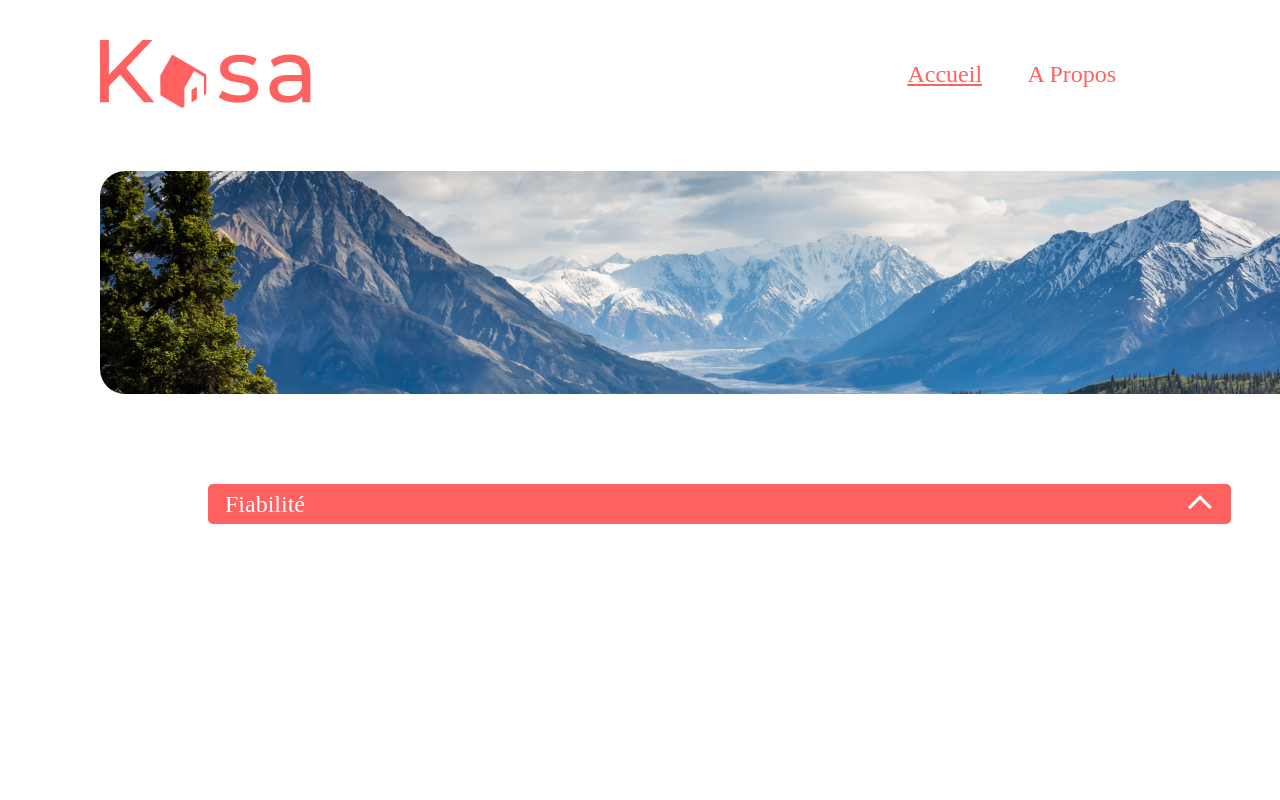
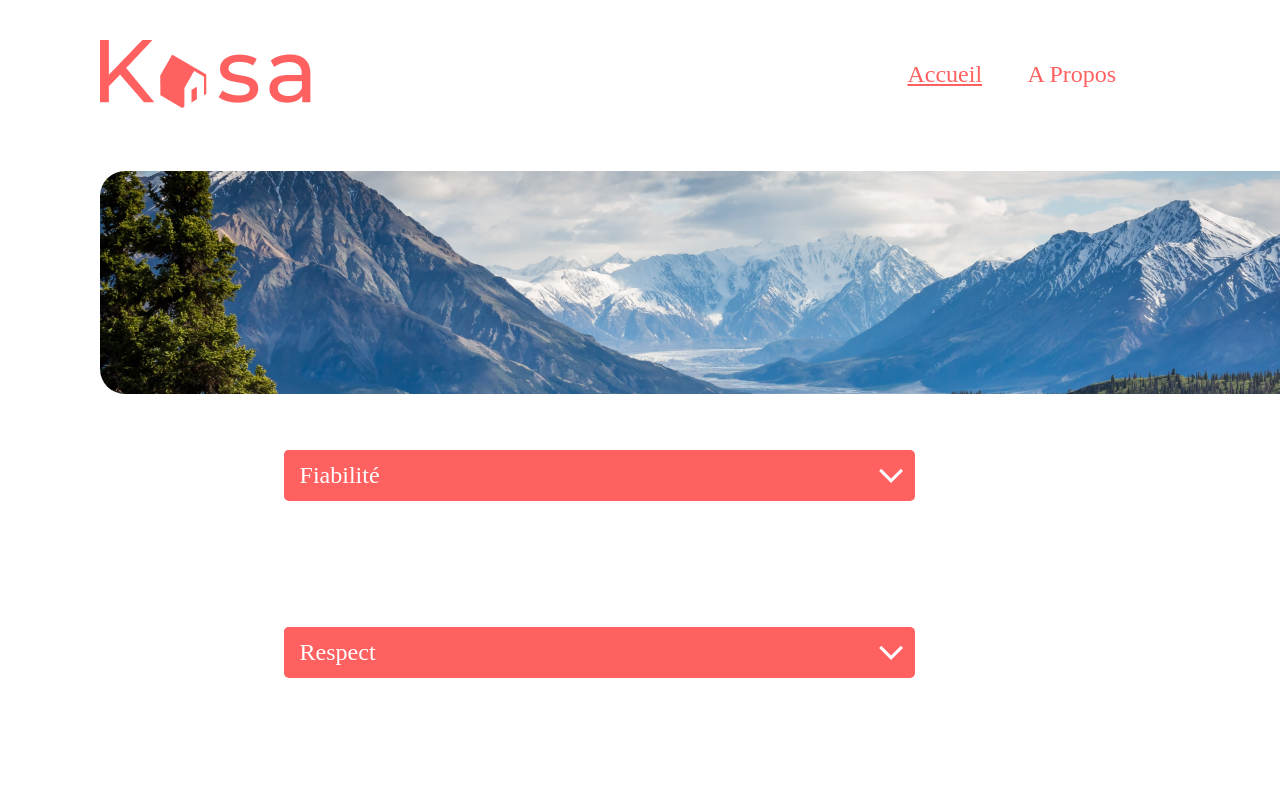
Before and after one commit to karimatest/kasa, a React (Create React App) app in the folder my-app/: page /About in a window 1280 px wide. Shown: the top 800 px of the page. Built offline with nearby package versions, Linux system fonts and the light colour scheme.

Commit message:
création la page d'erreur

```diff
--- a/my-app/src/App.css
+++ b/my-app/src/App.css
@@ -179,52 +179,57 @@ border-radius: 25px;
     left: 100px;
     top: 171px;
 }
-.container{
-    position: absolute;
-    width: 1023px;
-    height: 184px;
-    left: 208px;
-    top: 484px;
-    display: flex;
-    justify-content: center;
 
-}
-.Collap-title{
- width: 100%;
- height: 40px;
+.section-collap{
+    width: 70%;
+    height: 47px;
+    left: 0px;
+    top: 0px;
     background: #FF6060;
     border-radius: 5px;
-left: 1px;
-right: 0;
-top: 0.12%;
-bottom: 78.4%;
-padding-left: 17px;
+    border-radius: 5px;
+    margin: 130px;
+}
+
+.title-icon{
+width: 100%;
+height: 47px;
+display: flex;
+justify-content: space-between;
+align-items: center;
+background: #FF6060;
+border-radius: 5px;
+padding: 2px;
+}
+
+.Collap-title{
+    height: 34px;
+    width: 100px;
+   margin-left: 14px;
    font-family: 'Montserrat';
    font-style: normal;
    font-weight: 500;
    font-size: 24px;
    line-height: 142.6%;
    /* or 34px */
-
    display: flex;
    align-items: center;
+   color: #FFFFFF;
+}
 
-color: #FFFFFF;
-
+.Collap-icon{
+margin-right: 10px;
+transform: rotate(180deg);
 }
-.Collap-icon{
-    position: absolute;
-    left: 95.76%;
-    top: 5.74%;
+.Collap-iconOpen{
+    transform: rotate(0deg);
+    margin-right: 10px;
 }
 .Collap-content{
-    position: absolute;
-    width: 96%;
-    left: 0.24%;
-    right: 2.64%;
-    top: 22.22%;
-    bottom: 10.33%;
-    padding: 18px;
+    height: auto;
+    width: 100%;
+    left: 18px;
+    top: 74px;
 font-family: 'Montserrat';
 font-style: normal;
 font-weight: 400;
@@ -232,12 +237,70 @@ color: #FFFFFF;
 line-height: 142.6%;
 /* or 34px */
 color: #FF6060;
+
+}
+.cadre-content{
+height: auto;
+width: 98.6%;
 background: #F7F7F7;
 border-radius: 5px;
+padding: 9px;
 }
 .About-collap{
+    margin-top: 450px;
+    width: 70%;
+   margin-left: 12%;
+}
+
+.Error-img{
+position: absolute;
+left: 23%;
+right: 0%;
+top: 48%;
+bottom: 0%;
+
+font-family: 'Montserrat';
+font-style: normal;
+font-weight: 700;
+font-size: 288px;
+line-height: 142.6%;
+/* or 411px */
+
 display: flex;
-    flex-direction: column;
-    justify-content: center;
 align-items: center;
+text-align: center;
+color: #FF6060;
+
 }
+.Error-p{
+ position: absolute;
+left: 20.49%;
+top: 111.18%;
+bottom: 35.84%;
+font-family: 'Montserrat';
+font-style: normal;
+font-weight: 500;
+font-size: 36px;
+line-height: 142.6%;
+/* or 51px */
+display: flex;
+align-items: flex-end;
+color: #FF6060;
+
+}
+.Error-link{
+position: absolute;
+left: 40.14%;
+right: 40.14%;
+top: 142.93%;
+font-family: 'Montserrat';
+font-style: normal;
+font-weight: 500;
+font-size: 18px;
+line-height: 142.6%;
+/* identical to box height, or 26px */
+display: flex;
+align-items: flex-end;
+text-decoration-line: underline;
+color: #FF6060;
+}
--- a/my-app/src/components/Collapse.jsx
+++ b/my-app/src/components/Collapse.jsx
@@ -5,15 +5,21 @@ const Collapse = ({ title, content }) => {
     const [Open, setOpen] = useState(false)
 
     return Open ? (
-        <div className='container'>
+        <div className='section-collap'>
+          <div className='title-icon'>
            <div className='Collap-title'> {title}</div>
-           <img src={imageIcon} alt='' className='Collap-icon'onClick={() => setOpen(false)}></img>
+           <img src={imageIcon} alt='' className='Collap-iconOpen'onClick={() => setOpen(false)}></img>
+           </div>
+           <div className='cadre-content'>
            <div className='Collap-content'>{content}</div>
+           </div>
         </div>
     ) : (
-        <div className='container'>
+        <div className='section-collap'>
+            <div className='title-icon'>
             <div className='Collap-title'>{title}</div>
             <img src={imageIcon} alt='' className='Collap-icon' onClick={() => setOpen(true)} ></img>
+            </div>
         </div>
     )
 
--- a/my-app/src/pages/About.jsx
+++ b/my-app/src/pages/About.jsx
@@ -5,15 +5,40 @@ import Collapse from "../components/Collapse";
 
 
 const About = () => {
+    const items = [
+        {
+           id: 1,
+           title: "Fiabilité",
+           content: "Les annonces postées sur Kasa garantissent une fiabilité totale. Les photos sont conformes aux logements, et toutes les infomations sont régulièrement vérifiées par nos équipes.",
+        },
+        {
+           id: 2,
+           title: "Respect",
+           content: "La bienveillance fait partie des valeurs fondatrices de Kasa. Tout comportement discriminatoire ou de perturbation du voisinage entraînera une exclusion de notre plateforme.",
+        },
+        {
+           id: 3,
+           title: "Service",
+           content: "Nos équipes se tiennent à votre disposition pour vous fournir une expérience parfaite. N'hésitez pas à nous contacter si vous avez la moindre question.",
+        },
+        {
+           id: 4,
+           title: "Sécurité",
+           content: "La sécurité est la priorité de Kasa. Aussi bien pour nos hôtes que pour les voyageurs, chaque logement correspond aux critères de sécurité établis par nos services. En laissant une note aussi bien à l'hôte qu'au locataire, cela permet à nos équipes de vérifier que les standards sont bien respectés. Nous organisons également des ateliers sur la sécurité domestique pour nos hôtes.",
+        },
+     ];
+     console.log(items)
     return (
         <div className="About">
             <BannerAbout />
             <div className="About-collap">
-                <Collapse
-                    title="Fiabilité"
-                    content="Les annonces postées sur Kasa garantissent une fiabilité totale. Les photos sont conformes aux logements,
-                    et toutes les informations sont régulièrement vérifiées  par nos équipes."
-                />
+                { items.map((item) => (
+                    <div className="Collap-container" key={item.id}>
+                    <Collapse title={item.title} content={item.content} />
+                    </div>
+
+                ))}
+
 
             </div>
         </div>
--- a/my-app/src/pages/NotFound.jsx
+++ b/my-app/src/pages/NotFound.jsx
@@ -1,9 +1,19 @@
 import React from "react";
+import Error404 from "../components/Images/404.png";
+import { Link } from "react-router-dom";
 
 const NotFound = () => {
     return (
         <div className="NotFound">
-          <h1> notFound c'est ici</h1>
+          <div className="Error-img">
+            <img src={Error404} alt=""></img>
+          </div>
+          <p className="Error-p">
+          Oups! La page que vous demandez n'existe pas.
+          </p>
+          <Link to={'/'} className="Error-link">
+            Retour sur la page d'acceuil
+          </Link>
         </div>
     )
 }
```
Also changed, not shown: my-app/src/components/Images/404.png (added). Lines whose indentation alone changed are shown as unchanged.
